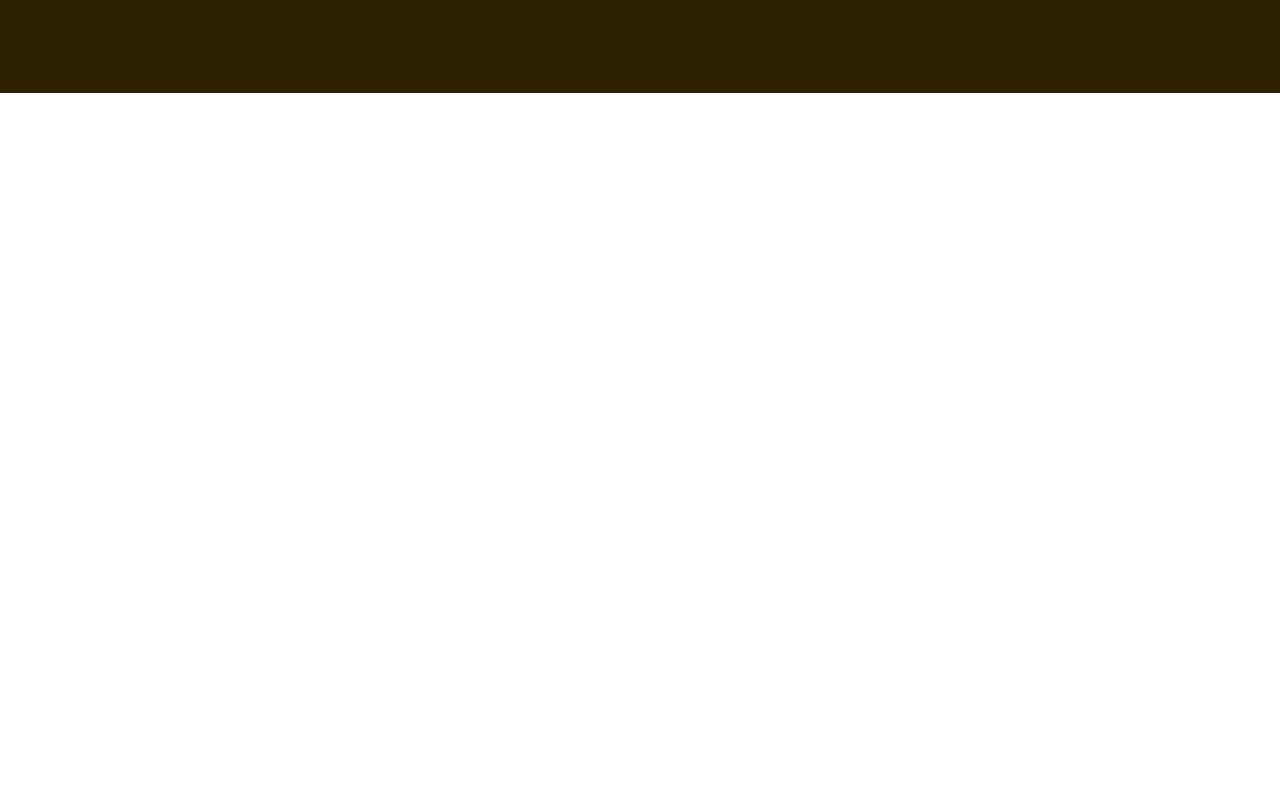
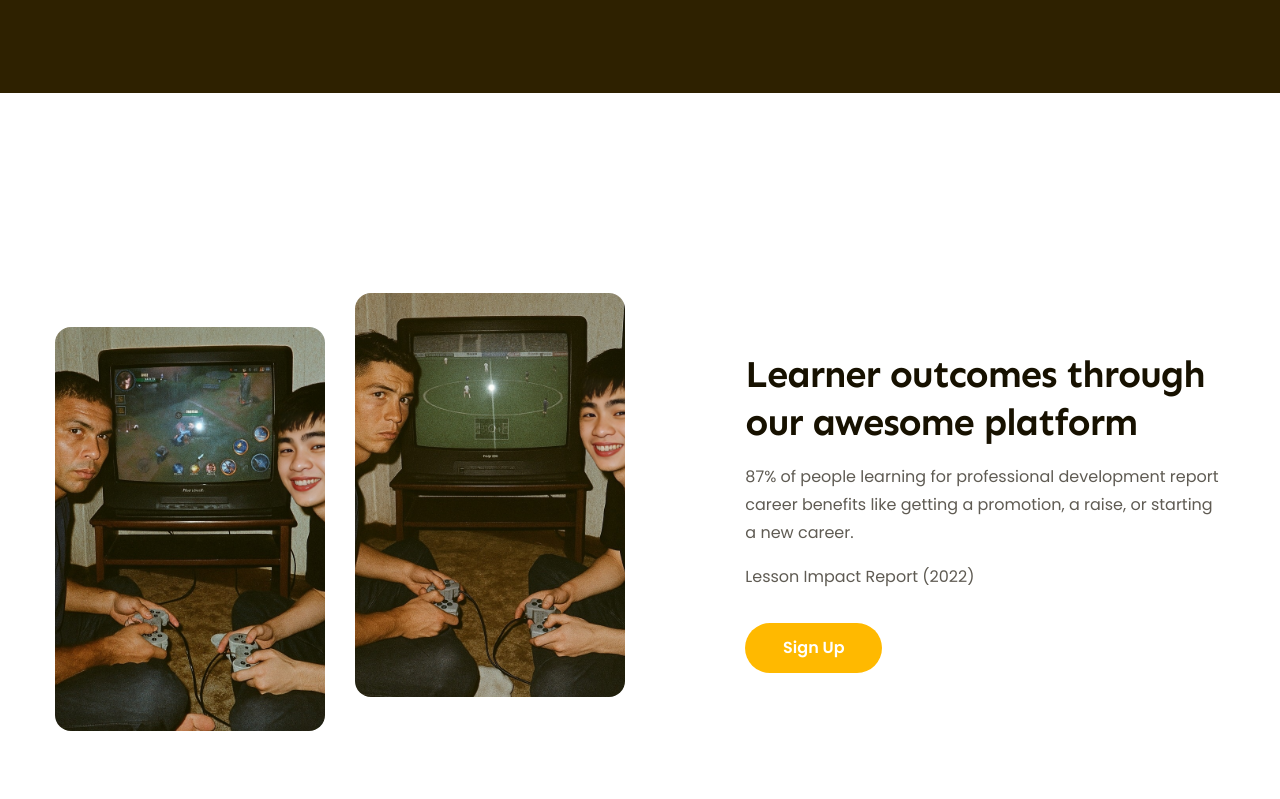
Before and after one commit to giapngoccu04/htmlcss-project-02, a plain HTML site: page index.html in a window 1280 px wide. Shown: the part 2222-3021 px from the top of the page. Drawn offline with Linux system fonts and the light colour scheme.

Commit message:
làm phần Features  1

```diff
--- a/assets/css/style.css
+++ b/assets/css/style.css
@@ -2,7 +2,7 @@
     box-sizing: border-box;
 }
 
-:root {
+ :root {
     --font-heading: Sen, sans-serif;
     --primary-color: #FFB900;
 }
@@ -499,7 +499,54 @@ a {
     line-height: 1.54;
 }
 
-font-weight: 400;
-line-height: 1.54;
 
+/* Features */
+
+.features {
+    margin-top: 135px;
+    padding: 65px 0;
 }
+
+.features .body {
+    display: flex;
+    justify-content: space-between;
+}
+
+.features .images {
+    display: flex;
+    gap: 0 30px;
+}
+
+.features .images img {
+    width: 270px;
+    height: 404px;
+    border-radius: 16px;
+    object-fit: cover;
+}
+
+.features img.lower {
+    margin-top: 34px;
+}
+
+.features .content {
+    width: 41%;
+    display: flex;
+    flex-direction: column;
+    align-items: flex-start;
+    justify-content: center;
+}
+
+.features .desc {
+    margin-top: 16px;
+    color: #5F5B53;
+    font-size: 1.6rem;
+    font-weight: 400;
+    line-height: 1.75;
+}
+
+.features .content .cta-btn {
+    min-width: 137px;
+    margin-top: 32px;
+    color: #fff;
+    background: var(--primary-color);
+}
--- a/index.html
+++ b/index.html
@@ -271,6 +271,24 @@
                 </div>
             </div>
         </div>
+
+        <!-- Features -->
+        <div class="features">
+            <div class="main-content">
+                <div class="body">
+                    <div class="images">
+                        <img class="lower" src="./assets/img/feature-1.jpg" alt="Learner outcomes through our awesome platform" />
+                        <img src="./assets/img/feature-2.jpg" alt="Learner outcomes through our awesome platform" />
+                    </div>
+                    <div class="content">
+                        <h2 class="heading lv2">Learner outcomes through our awesome platform</h2>
+                        <p class="desc">87% of people learning for professional development report career benefits like getting a promotion, a raise, or starting a new career.</p>
+                        <p class="desc">Lesson Impact Report (2022)</p>
+                        <a href="#!" class="btn cta-btn">Sign Up</a>
+                    </div>
+                </div>
+            </div>
+        </div>
     </main>
 </body>
 
```
Also changed, not shown: assets/img/feature-1.jpg (added), assets/img/feature-2.jpg (added).
